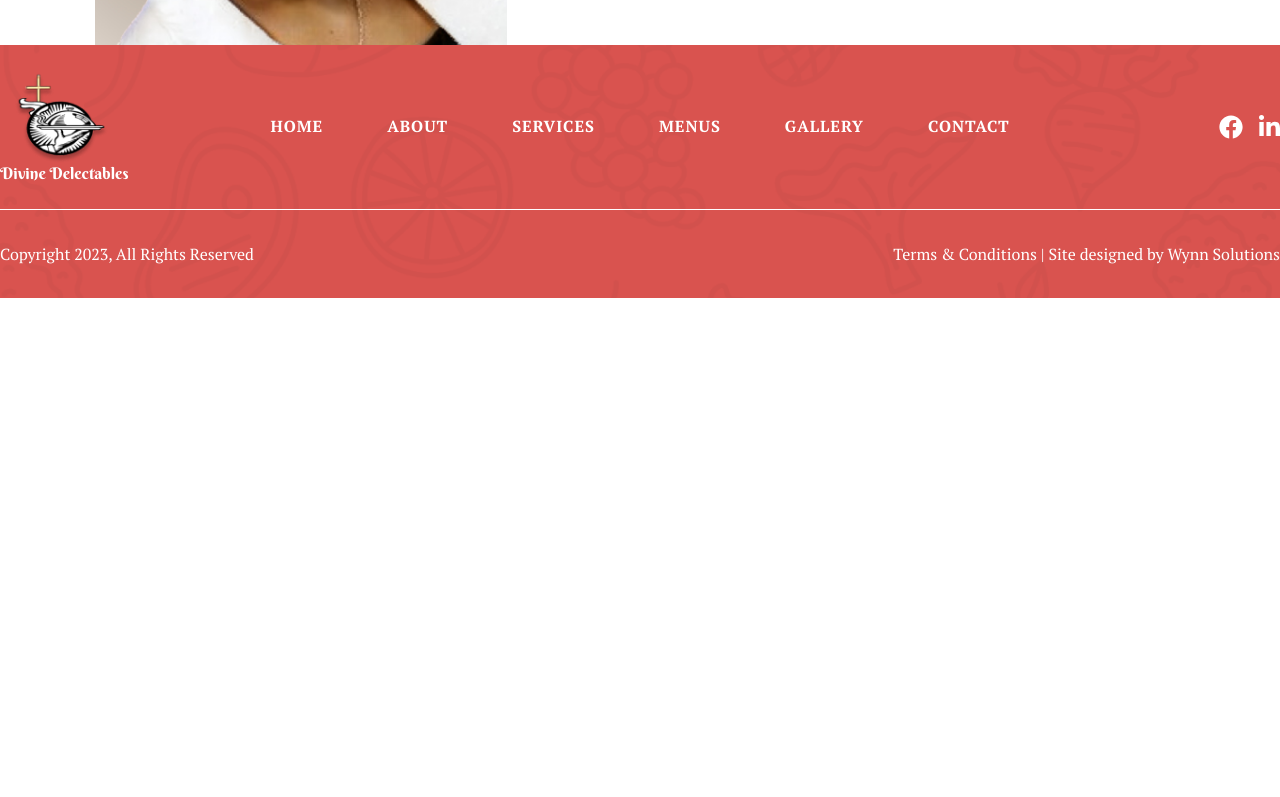
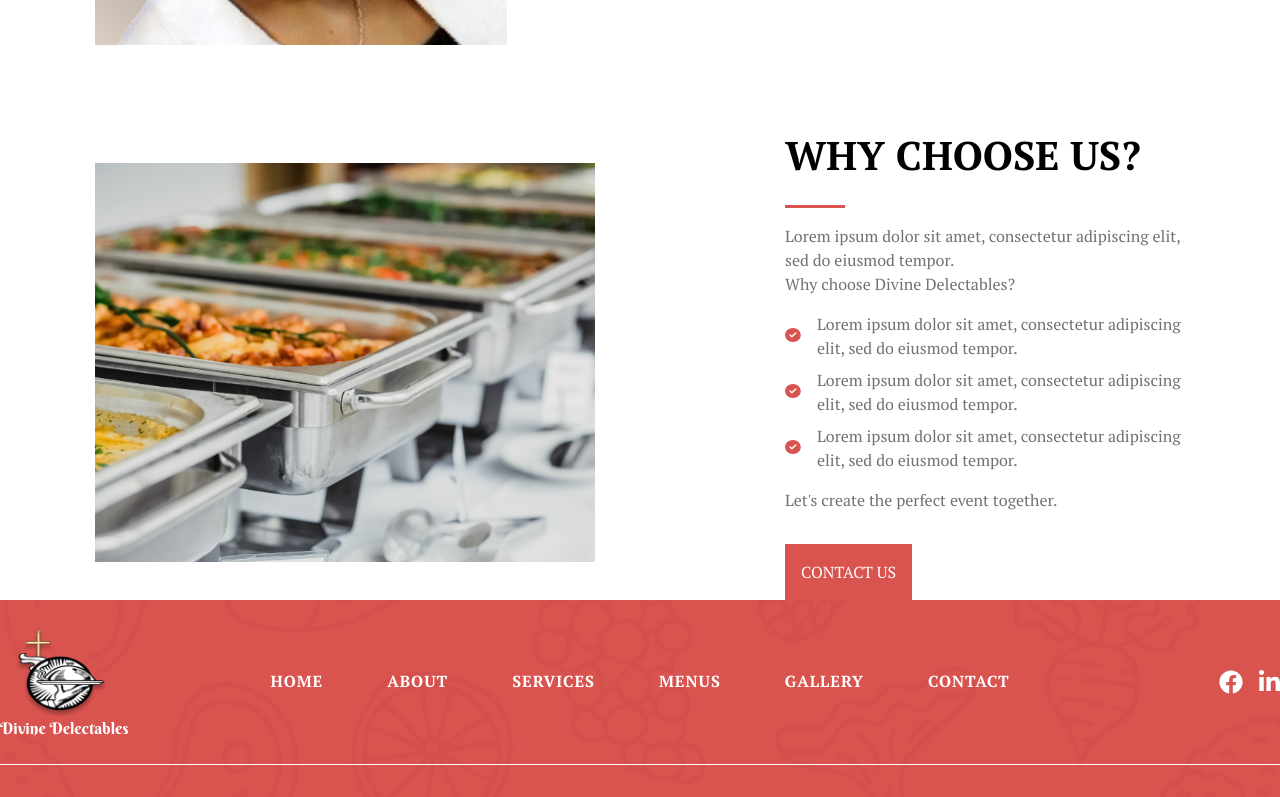
Before and after one commit to jacwynn/divinedelectables.com, a Next.js app: page / in a window 1280 px wide. Shown: the part 2035-2832 px from the top of the page. Before the commit the page ends 2333 px from the top, so only its background shows below. Built offline with nearby package versions, Linux system fonts and the light colour scheme.

Commit message:
create WhyChooseUs component; modify ImageAndText component to accept components as props

```diff
--- /dev/null
+++ b/components/HomepageWhyChooseUs/index.js
@@ -0,0 +1,55 @@
+import ImageAndText from "../ImageAndText";
+
+export default function HomepageWhyChooseUs() {
+  const whyChooseUs = {
+    image: {
+      url: "/images/buffet.jpg",
+      alt: "about",
+      width: "500",
+      mobileWidth: "250",
+      height: "370",
+    },
+    content: {
+      heading: "Why Choose Us?",
+      paragraph: <Paragraph />,
+      cta: "Contact Us",
+      link: "/contact",
+    },
+  };
+
+  return (
+    <section className="mt-[5rem]">
+      <div className="container px-4 mx-auto lg:px-0">
+        <ImageAndText image={whyChooseUs.image} content={whyChooseUs.content} />
+      </div>
+    </section>
+  );
+}
+
+const Paragraph = () => {
+  return (
+    <div className="space-y-4">
+      <p>
+        Lorem ipsum dolor sit amet, consectetur adipiscing elit, sed do eiusmod
+        tempor.
+        <br />
+        Why choose Divine Delectables?
+      </p>
+      <ul className="space-y-2 ">
+        <li className="custom-list-icon">
+          Lorem ipsum dolor sit amet, consectetur adipiscing elit, sed do
+          eiusmod tempor.
+        </li>
+        <li className="custom-list-icon">
+          Lorem ipsum dolor sit amet, consectetur adipiscing elit, sed do
+          eiusmod tempor.
+        </li>
+        <li className="custom-list-icon">
+          Lorem ipsum dolor sit amet, consectetur adipiscing elit, sed do
+          eiusmod tempor.
+        </li>
+      </ul>
+      <p>Let's create the perfect event together.</p>
+    </div>
+  );
+};
--- a/components/ImageAndText/index.js
+++ b/components/ImageAndText/index.js
@@ -11,14 +11,18 @@ export default function ImageAndText({ image, content }) {
 
   useEffect(() => {
     const checkMediaQuery = () => {
-      const match = window.matchMedia("(min-width: 1024px)").matches;
-      setIsDesktop(match);
+      if (typeof window !== "undefined") {
+        const match = window.matchMedia("(min-width: 1024px)").matches;
+        setIsDesktop(match);
+      }
     };
 
     checkMediaQuery();
 
-    window.addEventListener("resize", checkMediaQuery);
-    return () => window.removeEventListener("resize", checkMediaQuery);
+    if (typeof window !== "undefined") {
+      window.addEventListener("resize", checkMediaQuery);
+      return () => window.removeEventListener("resize", checkMediaQuery);
+    }
   }, []);
 
   return (
@@ -37,7 +41,7 @@ export default function ImageAndText({ image, content }) {
           ></h2>
         )}
         <hr className="w-[60px] border-t-[3px] border-brand-red my-4 mt-5"></hr>
-        {paragraph && <p className="text-brand-grey">{paragraph}</p>}
+        {paragraph && <div className="text-brand-grey">{paragraph}</div>}
         {cta && link && (
           <a href={link}>
             <button className="p-4 mt-8 text-white uppercase bg-brand-red">
--- a/pages/index.js
+++ b/pages/index.js
@@ -4,6 +4,7 @@ import Layout from "@/components/Layout";
 import HomepageHero from "@/components/HomepageHero";
 import HomepageServices from "@/components/HomepageServices";
 import HomepageAbout from "@/components/HomepageAbout";
+import HomepageWhyChooseUs from "@/components/HomepageWhyChooseUs";
 
 export default function Home() {
   return (
@@ -11,6 +12,7 @@ export default function Home() {
       <HomepageHero />
       <HomepageServices />
       <HomepageAbout />
+      <HomepageWhyChooseUs />
     </Layout>
   );
 }
```
